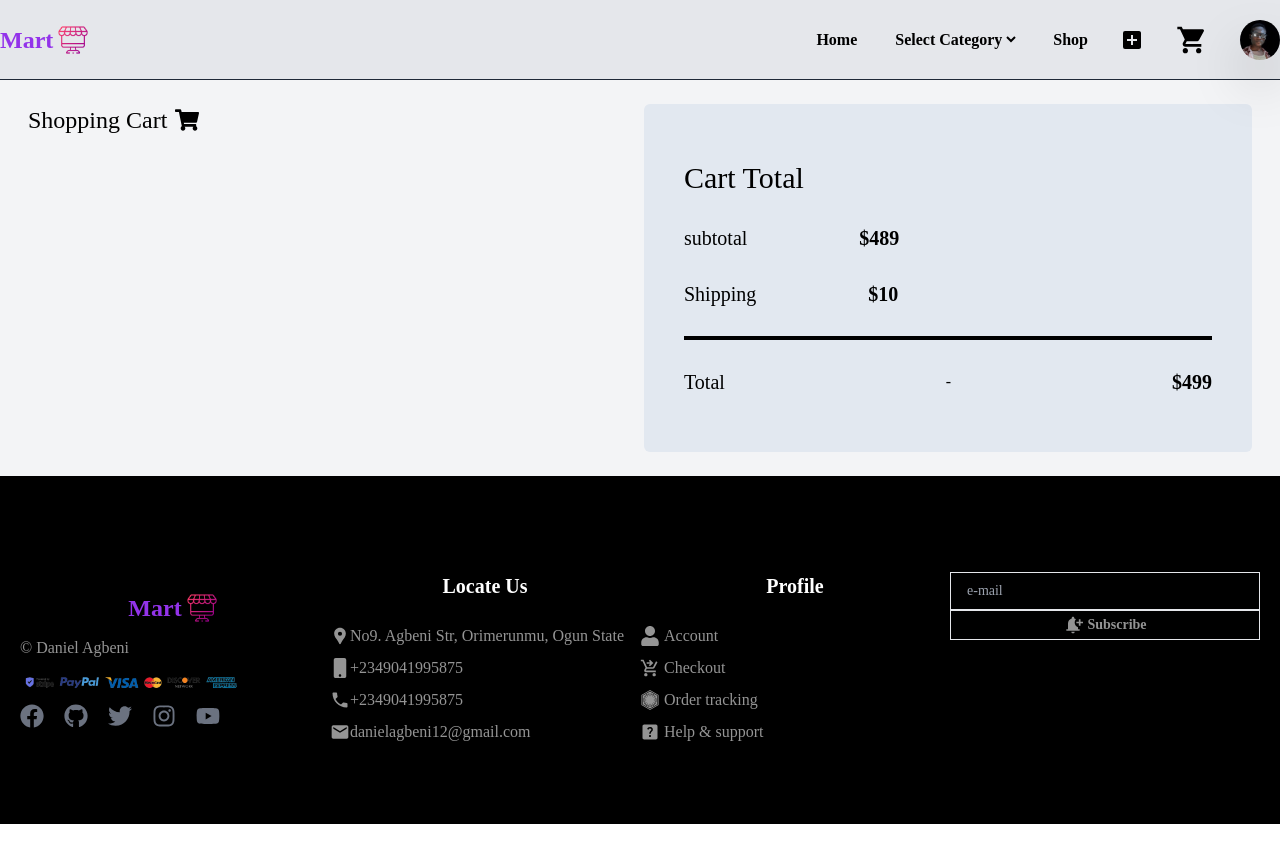
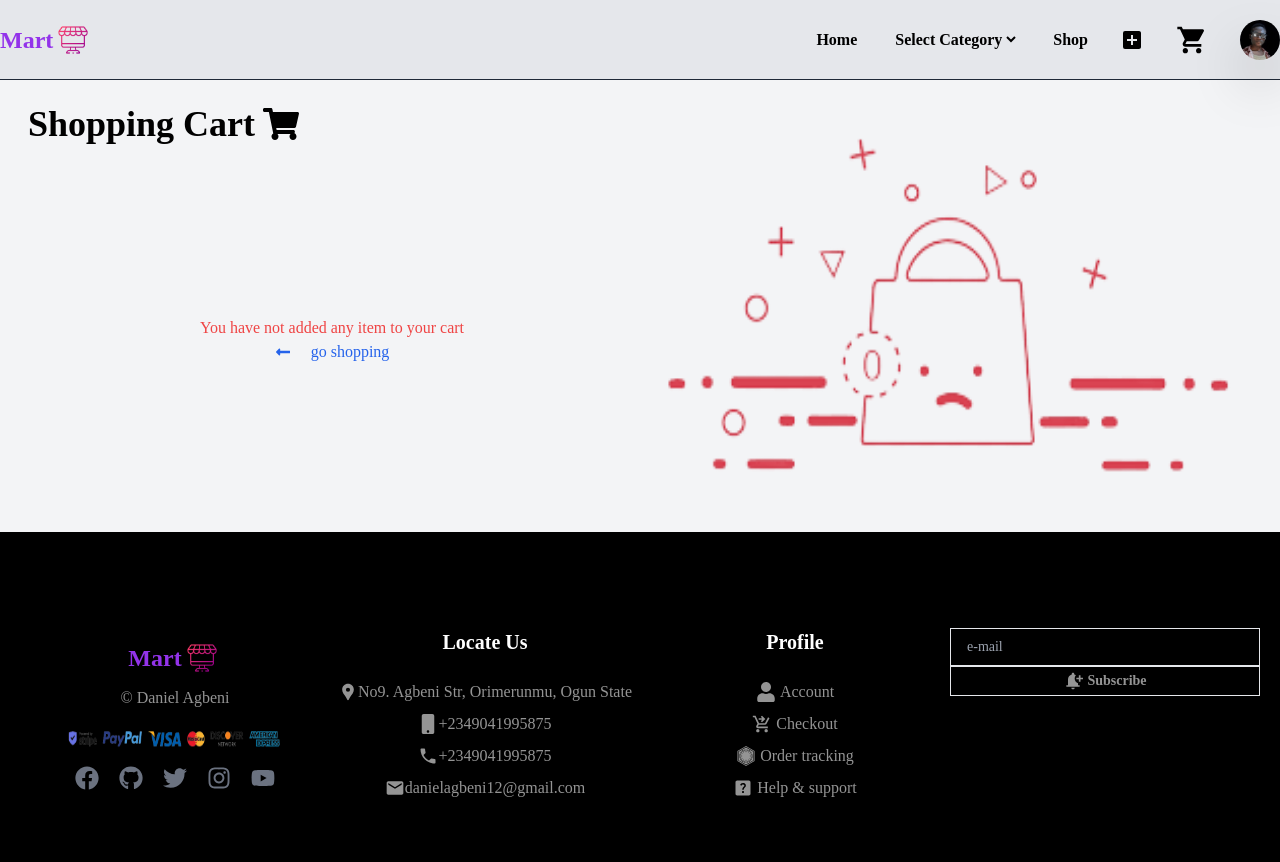
Before and after one commit to DanielAgbeni/Mart---E-commerce-website-, a React (Vite) app: page /cart in a window 1280 px wide. Shown: the top 862 px of the page. Before the commit the page ends 824 px from the top, so only its background shows below. Built offline with nearby package versions, Linux system fonts and the light colour scheme.

Commit message:
Finished shopping cart page

```diff
--- a/src/components/Footer.jsx
+++ b/src/components/Footer.jsx
@@ -32,8 +32,9 @@ const Footer = () => {
 						<span className='font-bold text-2xl text-purple-600'>Mart</span>{' '}
 						<img src={Logo} alt='' className='w-10' />
 					</div>
+					<div className='text-base flex flex-col gap-2 items-center justify-center'>
 						<p>&copy; Daniel Agbeni</p>
-					<img src={paymentCard} alt='' className='w-56' />
+						<img src={paymentCard} alt='' className='w-56 h-10' />
 						<div className='flex gap-5 text-2xl text-gray-500'>
 							<FaFacebook className='hover:text-white duration-300 cursor-pointer' />
 							<FaGithub className='hover:text-white duration-300 cursor-pointer' />
@@ -42,14 +43,15 @@ const Footer = () => {
 							<FaYoutube className='hover:text-white duration-300 cursor-pointer' />
 						</div>
 					</div>
+				</div>
 				<div className='flex flex-col gap-2 '>
 					<h2 className='text-xl font-bold text-white font-bodyFont mb-4 mx-auto mt-4'>
 						Locate Us
 					</h2>
-					<div className='text-base flex flex-col gap-2'>
+					<div className='text-base flex flex-col gap-2 items-center justify-center'>
 						<p className='flex items-center'>
-							<MdLocationPin className='text-xl' /> No9. Agbeni Str, Orimerunmu,
-							Ogun State
+							<MdLocationPin className='text-xl text-center' /> No9. Agbeni Str,
+							Orimerunmu, Ogun State
 						</p>
 						<p className='flex items-center'>
 							<FaMobile className='text-xl' /> +2349041995875
@@ -66,7 +68,7 @@ const Footer = () => {
 					<h2 className='text-xl font-bold text-white font-bodyFont mb-4 mx-auto mt-4'>
 						Profile
 					</h2>
-					<div className='text-base flex flex-col gap-2'>
+					<div className='text-base flex flex-col gap-2 items-center justify-center'>
 						<p className='flex gap-1 hover:text-white duration-300 cursor-pointer items-center'>
 							<FaUser className='text-xl' />
 							<span>Account</span>
--- a/src/components/Item.jsx
+++ b/src/components/Item.jsx
@@ -6,7 +6,7 @@ import { useLocation } from 'react-router-dom'
 import { motion } from 'framer-motion'
 import { useDispatch } from 'react-redux'
 import { ToastContainer, toast } from 'react-toastify'
-import { addToCart } from '../redux/martSlice'
+import { addToCart, decrementQty, increamentQty } from '../redux/martSlice'
 
 const Item = () => {
 	const [details, setDetails] = useState({})
@@ -19,9 +19,29 @@ const Item = () => {
 
 	const qtyMinus = () => {
 		setQty(qty == 1 ? 1 : qty - 1)
+		dispatch(
+			decrementQty({
+				id: details.id,
+				title: details.title,
+				image: details.image,
+				price: details.price,
+				quantity: qty,
+				description: details.description,
+			})
+		)
 	}
 	const qtyAdd = () => {
 		setQty(qty + 1)
+		dispatch(
+			increamentQty({
+				id: details.id,
+				title: details.title,
+				image: details.image,
+				price: details.price,
+				quantity: qty,
+				description: details.description,
+			})
+		)
 	}
 	// console.log(qty)
 	const dispatch = useDispatch()
--- a/src/pages/Cart.jsx
+++ b/src/pages/Cart.jsx
@@ -1,26 +1,86 @@
 /** @format */
 
-import React from 'react'
-import { FaMinus, FaPlus, FaShoppingCart } from 'react-icons/fa'
-import { MdCancel } from 'react-icons/md'
-import { useSelector } from 'react-redux'
+import React, { useEffect, useState } from 'react'
+import {
+	FaLongArrowAltLeft,
+	FaMinus,
+	FaPlus,
+	FaShoppingCart,
+} from 'react-icons/fa'
+import { MdArrowLeft, MdCancel } from 'react-icons/md'
+import { useDispatch, useSelector } from 'react-redux'
+import { Link } from 'react-router-dom'
+import {
+	decrementQty,
+	deleteItem,
+	increamentQty,
+	resetCart,
+} from '../redux/martSlice'
+import { ToastContainer, toast } from 'react-toastify'
+import { motion } from 'framer-motion'
+import { emptyCart } from '../assets/images'
 
+let items = []
 const Cart = () => {
 	const productData = useSelector((state) => state.mart.productData)
+	const [qty, setQty] = useState(1)
+	const [tot, setTot] = useState(0)
+	const dispatch = useDispatch()
+	useEffect(() => {
+		let totalPrice = 0
+		productData.map((item) => {
+			totalPrice += item.price * item.quantity
+			return totalPrice
+		})
+		setTot(totalPrice)
+	}, [productData])
+	console.log(tot)
+
 	return (
 		<div>
 			<div className='grid grid-cols-1 md:grid-cols-2 gap-2 w-full px-7 py-6'>
 				<div className='justify-center'>
-					<p className='flex items-center gap-2 text-2xl  font-bodyFont'>
+					<p className='flex items-center gap-2 text-4xl  font-bodyFont font-bold mb-7'>
 						Shopping Cart <FaShoppingCart />{' '}
 					</p>
+					{productData.length === 0 ? (
+						''
+					) : (
+						<div className='flex items-center justify-between'>
+							<Link to={'/'}>
+								<p className='flex items-center gap-5 justify-center text-blue-600 hover:underline'>
+									{' '}
+									<FaLongArrowAltLeft />
+									go shopping
+								</p>
+							</Link>
+							<motion.p
+								whileTap={{ scale: 0.75 }}
+								className='flex items-center gap-2  px-2 my-2 bg-gray-100 rounded-md hover:shadow-md  cursor-pointer text-textColor text-base w-20'
+								onClick={() =>
+									dispatch(resetCart()) & toast.error(`Cart is cleared`)
+								}>
+								Clear <MdCancel />
+							</motion.p>
+						</div>
+					)}
 					<div>
-						{productData.map((item) => (
+						{productData.length >= 1 ? (
+							productData.map((item) => (
 								<div
 									key={item.id}
-								className='flex flex-col items-center justify-center w-full relative'>
-								<div>
+									className='flex flex-col items-center justify-center w-full'>
+									<div className='border-solid border-[2px] relative'>
 										<img src={item.image} alt='product img' className='h-96 ' />
+										<div className='absolute top-4 right-0'>
+											<MdCancel
+												className='text-4xl hover:text-red-700 cursor-pointer'
+												onClick={() =>
+													dispatch(deleteItem(item.id)) &
+													toast.error(`${item.title} is removed`)
+												}
+											/>
+										</div>
 									</div>
 									<div className='border-solid border-[2px] px-8 py-2 mb-10 items-center justify-center flex flex-col'>
 										<div>
@@ -32,29 +92,70 @@ const Cart = () => {
 												<p className='text-base'>Quantity</p>
 												<div className='flex items-center gap-4'>
 													<button>
-													<FaMinus className='active:text-white active:bg-black' />{' '}
+														<FaMinus
+															className='active:text-white active:bg-black'
+															onClick={() => {
+																dispatch(
+																	decrementQty({
+																		id: item.id,
+																		title: item.title,
+																		image: item.image,
+																		price: item.price,
+																		quantity: qty,
+																		description: item.description,
+																	})
+																)
+															}}
+														/>{' '}
 													</button>
-												<p className='font-bold'>{8}</p>
+													<p className='font-bold'>{item.quantity}</p>
 													<button>
-													<FaPlus className='active:text-white active:bg-black' />{' '}
+														<FaPlus
+															className='active:text-white active:bg-black'
+															onClick={() => {
+																dispatch(
+																	increamentQty({
+																		id: item.id,
+																		title: item.title,
+																		image: item.image,
+																		price: item.price,
+																		quantity: qty,
+																		description: item.description,
+																	})
+																)
+															}}
+														/>{' '}
 													</button>
 												</div>
 											</div>
-										<p>${899}</p>
+											<p>${item.price * item.quantity}</p>
 										</div>
 									</div>
-								<div className='absolute top-4 right-0'>
-									<MdCancel className='text-4xl' />
+								</div>
+							))
+						) : (
+							<div className='flex flex-col items-center justify-center py-36'>
+								<p className='text-red-500'>
+									You have not added any item to your cart
+								</p>
+								<Link to={'/'}>
+									<p className='flex items-center gap-5 justify-center text-blue-600 hover:underline'>
+										{' '}
+										<FaLongArrowAltLeft />
+										go shopping
+									</p>
+								</Link>
+							</div>
+						)}
 					</div>
 				</div>
-						))}
-					</div>
-				</div>
-				<div className='px-10 h-3/2 py-14 flex flex-col gap-7 bg-slate-200 rounded-md'>
-					<p className='text-3xl'>Cart Total</p>
+				{/* Total section */}
+				{tot ? (
+					<div className='px-10 h-[400px] py-14 flex flex-col gap-7 bg-slate-200 rounded-md mt-10'>
+						<p className='text-3xl font-semibold'>Cart Total</p>
 						<div className='flex items-center gap-28'>
 							<p className='text-xl'>subtotal</p>
-						<p className='text-xl font-semibold'>${489}</p>
+							<p className='text-xl font-semibold'>${tot}</p>
 						</div>
 						<div className='flex items-center gap-28'>
 							<p className='text-xl'>Shipping</p>
@@ -64,10 +165,30 @@ const Cart = () => {
 						<div className='flex items-center justify-between'>
 							<p className='text-xl'>Total</p>
 							<p>-</p>
-						<p className='text-xl font-bold'>$499</p>
+							<p className='text-xl font-bold'>${tot + 10}</p>
 						</div>
+						<button className='text-base bg-black text-white w-full py-3 mt-6 hover:bg-gray-800 duration-300'>
+							Proceed to checkout
+						</button>
 					</div>
+				) : (
+					<div className='h-[400px]'>
+						<img src={emptyCart} alt='' className='h-full' />
 					</div>
+				)}
+			</div>
+			<ToastContainer
+				position='top-left'
+				autoClose={2000}
+				hideProgressBar={false}
+				newestOnTop={false}
+				closeOnClick
+				rtl={false}
+				pauseOnFocusLoss
+				draggable
+				pauseOnHover
+				theme='dark'
+			/>
 		</div>
 	)
 }
```
Also changed, not shown: src/assets/emptyCart.svg (added). Lines whose indentation alone changed are shown as unchanged.
